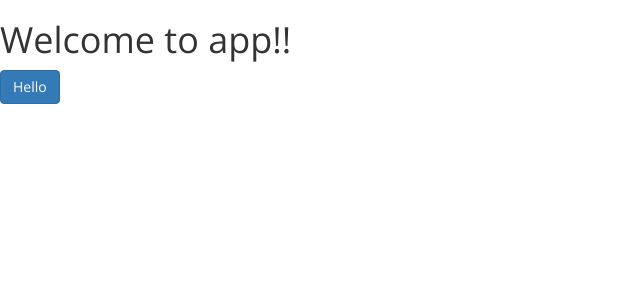
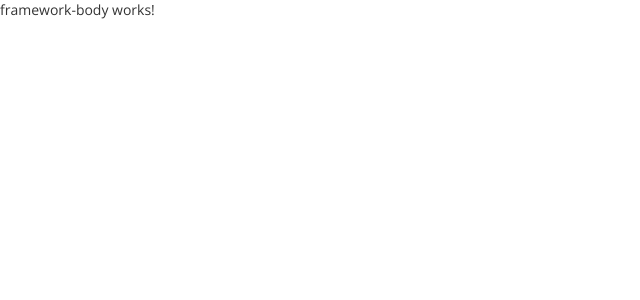
Before and after one commit to antcorpinc/Pluto, an Angular app in the folder Pluto.Web/ClientApp/: page / in a window 1280 px wide. Shown: the top 300 px of the page, without its empty margins (0-640 px from the left). Built offline with nearby package versions, Linux system fonts and the light colour scheme.

Commit message:
Creating initial FrameworkBody component

```diff
--- a/Pluto.Web/ClientApp/src/app/app.component.html
+++ b/Pluto.Web/ClientApp/src/app/app.component.html
@@ -1,6 +1 @@
-<!--The whole content below can be removed with the new code.-->
-
-  <h1>
-    Welcome to {{title}}!!
-  </h1>
-<button class="btn btn-primary">Hello</button>
+<fw-framework-body></fw-framework-body>
--- a/Pluto.Web/ClientApp/src/app/app.module.ts
+++ b/Pluto.Web/ClientApp/src/app/app.module.ts
@@ -2,13 +2,16 @@ import { BrowserModule } from '@angular/platform-browser';
 import { NgModule } from '@angular/core';
 
 import { AppComponent } from './app.component';
+
+import {FwModule} from './fw/fw.module';
 
 @NgModule({
   declarations: [
     AppComponent
   ],
   imports: [
-    BrowserModule
+    BrowserModule,
+    FwModule
   ],
   providers: [],
   bootstrap: [AppComponent]
--- /dev/null
+++ b/Pluto.Web/ClientApp/src/app/fw/framework-body/framework-body.component.html
@@ -0,0 +1,3 @@
+<p>
+  framework-body works!
+</p>
--- /dev/null
+++ b/Pluto.Web/ClientApp/src/app/fw/framework-body/framework-body.component.ts
@@ -0,0 +1,15 @@
+import { Component, OnInit } from '@angular/core';
+
+@Component({
+  selector: 'fw-framework-body',
+  templateUrl: './framework-body.component.html',
+  styleUrls: ['./framework-body.component.css']
+})
+export class FrameworkBodyComponent implements OnInit {
+
+  constructor() { }
+
+  ngOnInit() {
+  }
+
+}
--- /dev/null
+++ b/Pluto.Web/ClientApp/src/app/fw/fw.module.ts
@@ -0,0 +1,15 @@
+import { NgModule } from '@angular/core';
+import { CommonModule } from '@angular/common';
+import { FrameworkBodyComponent } from './framework-body/framework-body.component';
+
+@NgModule({
+  imports: [
+    CommonModule
+  ],
+  declarations: [
+    FrameworkBodyComponent],
+  exports:[
+    FrameworkBodyComponent
+  ]
+})
+export class FwModule { }
```
Also changed, not shown: Pluto.Web/ClientApp/src/app/fw/framework-body/framework-body.component.css (added).
